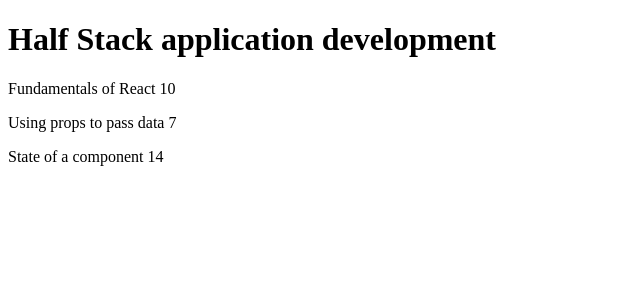
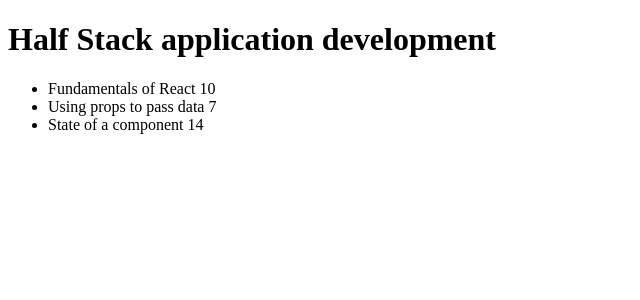
Before and after one commit to Ale-medev/fullstackopen, a React (Vite) app in the folder part2/course_information/: page / in a window 1280 px wide. Shown: the top 300 px of the page, without its empty margins (0-640 px from the left). Built offline with nearby package versions, Linux system fonts and the light colour scheme.

Commit message:
Part 2 exercise 2.1: Course Information, step 6 (corrected)

```diff
--- a/part2/course_information/src/App.jsx
+++ b/part2/course_information/src/App.jsx
@@ -1,23 +1,17 @@
 const Header = ({ course }) => <h1>{course}</h1>
 
 const Part = ({ part }) => (
-  <p>
+  <li>
     {part.name} {part.exercises}
-  </p>
+  </li>
 )
 
 const Content = ({ parts }) => (
-  <>
-    <Part
-      part={parts[0]}
-    />
-    <Part
-      part={parts[1]}
-    />
-    <Part
-      part={parts[2]}
-    />
-  </>
+  <ul>
+    {
+      parts.map(part => (<Part key={part.id} part={part} />))
+    }
+  </ul>
 )
 
 const Course= ({ course }) => (
```
